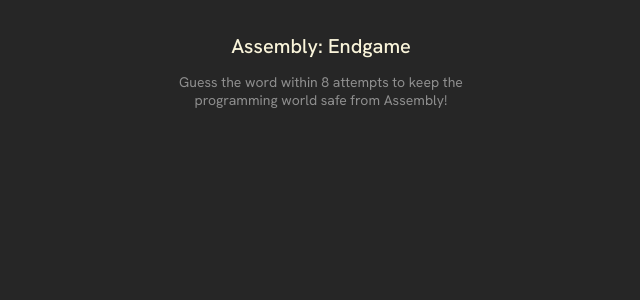
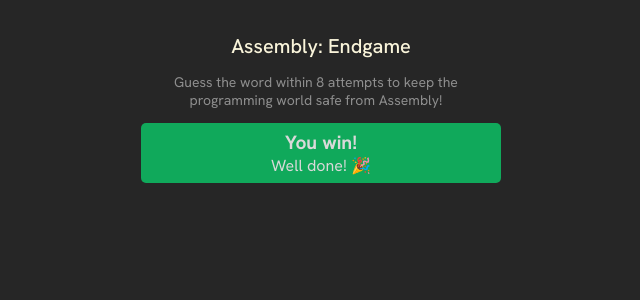
Before and after one commit to Muno7/assembly_endgame, a React (Vite) app: page / in a window 1280 px wide. Shown: the top 300 px of the page, without its empty margins (319-959 px from the left). Built offline with nearby package versions, Linux system fonts and the light colour scheme.

Commit message:
Added game status section

```diff
--- a/src/App.jsx
+++ b/src/App.jsx
@@ -7,6 +7,10 @@ export default function AssemblyEndgame() {
               <h1>Assembly: Endgame</h1>
               <p>Guess the word within 8 attempts to keep the
               programming world safe from Assembly!</p>
+              <div className='game-status'>
+                <h2>You win!</h2>
+                <p>Well done! 🎉</p>
+              </div>
           </header>
       </main>
   )
--- a/src/index.css
+++ b/src/index.css
@@ -28,3 +28,23 @@ header > p {
   max-width: 350px;
   color: #8E8E8E;
 }
+
+.game-status {
+  background-color: rgba(16, 169, 91, 1);
+  width: 360px;
+  height: 60px;
+  padding: 5px;
+  border-radius: 5px;
+  display: flex;
+  flex-direction: column;
+  justify-content: center;
+}
+
+.game-status > h2 {
+  margin: 0;
+  font-size: 1.2rem;
+}
+
+.game-status > p {
+  margin: 0;
+}
```
